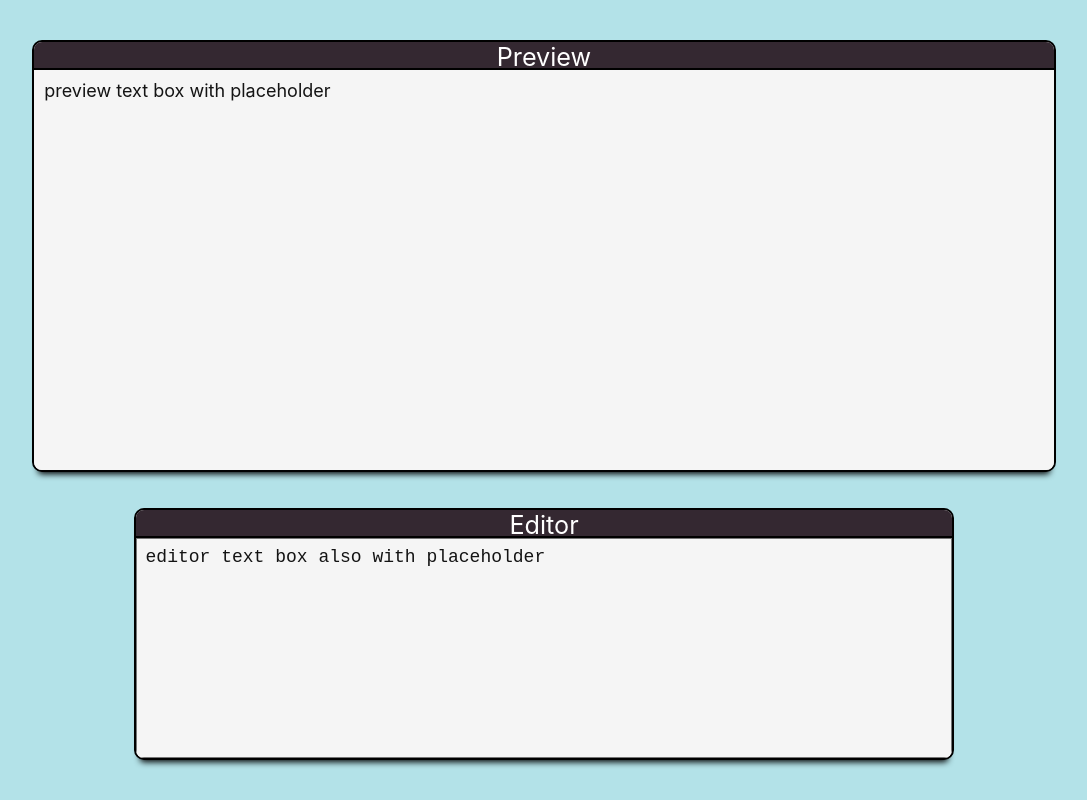
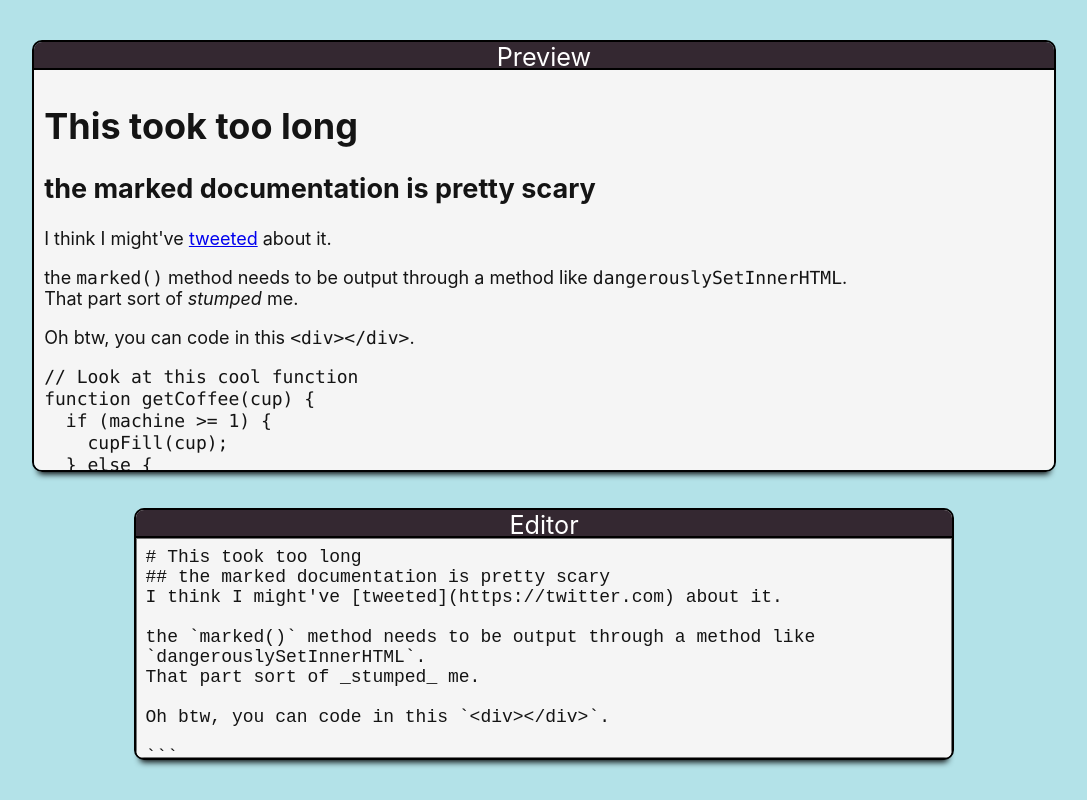
Before and after one commit to jsn-lps/markdown_previewer, a React (Create React App) app: page / in a window 1280 px wide. Shown: the whole page, without its empty margins (96-1183 px from the left). Built offline with nearby package versions, Linux system fonts and the light colour scheme.

Commit message:
solved! markdown editor complete

```diff
--- a/package.json
+++ b/package.json
@@ -6,6 +6,7 @@
     "@testing-library/jest-dom": "^5.16.5",
     "@testing-library/react": "^13.3.0",
     "@testing-library/user-event": "^13.5.0",
+    "marked": "^4.0.19",
     "react": "^18.2.0",
     "react-dom": "^18.2.0",
     "react-scripts": "5.0.1",
--- a/src/App.css
+++ b/src/App.css
@@ -40,7 +40,7 @@
   font-size: 1.4rem;
 }
 
-#boxcontent {
+#editor {
   font-size: 1rem;
   color: rgb(20, 20, 20);
   padding: 1%;
@@ -68,15 +68,26 @@
   border-radius: 10px;
   box-shadow: 0 8px 6px -6px black;
   background-color: whitesmoke;
+  margin: auto;
 }
 
 #preview {
+  font-size: 1rem;
+  color: rgb(20, 20, 20);
+  padding: 1%;
+  width: 100%;
+  height: 100%;
+  resize: none;
+  background-color: whitesmoke;
+}
+
+#previewBox {
   width: 100%;
   height: 60%;
+  margin: auto;
 }
 
-#editor {
+#editorBay {
   width: 80%;
   height: 35%;
-  margin: auto;
 }
--- a/src/App.js
+++ b/src/App.js
@@ -1,40 +1,116 @@
-import logo from './logo.svg';
 import './App.css';
+import React from 'react';
+// import ReactDOM from 'react-dom/client';
+import {marked} from 'marked';
+
+
+marked.setOptions({
+  breaks: true,
+});
 
 function App() {
   return (
     <div className="App">
-      <div className="Body-content">
-
-
-        <div className="TextBoxes" id="preview">
-          <div id="decalBar">
-            Preview
-          </div>
-          <div id="boxcontent">
-            preview text box with placeholder
-          </div>
-        </div>
-
-
-
-        <div id="spacer"></div>
-
-
-
-        <div className="TextBoxes" id="editor">
-          <div id="decalBar">
-            Editor
-          </div>
-          <textarea id="boxcontent">
-            editor text box also with placeholder
-          </textarea>
-        </div>
-
-
-      </div>
+        <MarkupEditor />
     </div>
   );
 }
 
+class MarkupEditor extends React.Component {
+  constructor(props) {
+    super(props);
+    this.state = {
+      input: placeholder,
+      placeholder: "Monkey ass"
+    }
+
+    this.textChange = this.textChange.bind(this)
+  }
+
+  textChange(e) {
+    this.setState({
+      input: e.target.value
+    })
+  }
+
+  render() {
+    return (
+      <div className="Body-content">
+          <Preview input={this.state.input} />
+        <div id="spacer"></div>
+          <Editor textChange={this.textChange} input={this.state.input} />
+      </div>
+    )
+  }
+}
+
+class Editor extends React.Component {
+  render() {
+    return (
+      <div className="TextBoxes" id="editorBay">
+      <div id="decalBar">
+        Editor
+      </div>
+      <textarea value={this.props.input} onChange={this.props.textChange} id="editor" />
+    </div>
+    )
+  }
+}
+
+class Preview extends React.Component {
+  render() {
+    return (
+      <div className="TextBoxes" id="previewBox">
+        <div id="decalBar">
+            Preview
+          </div>
+        <div id="preview" dangerouslySetInnerHTML={{__html: marked.parse(this.props.input)}} />
+      </div>
+    )
+  }
+}
+
+const placeholder = `# This took too long
+## the marked documentation is pretty scary
+I think I might've [tweeted](https://twitter.com) about it.
+
+the \`marked()\` method needs to be output through a method like \`dangerouslySetInnerHTML\`.
+That part sort of _stumped_ me.
+
+Oh btw, you can code in this \`<div></div>\`.
+
+\`\`\`
+// Look at this cool function
+function getCoffee(cup) {
+  if (machine >= 1) {
+    cupFill(cup);
+  } else {
+    return cup;
+  }
+  return cup + 1
+}
+\`\`\`
+
+Wow, I'm hungry. Guess I should:
+- Eat
+  - Read
+    - Workout
+      - Sleep
+
+In the order of
+1. Eat
+1. Eat
+1. more eat
+
+> **I've returned**
+
+ said batman. Probably.
+
+In case you're not sure
+![batman](https://www.freepnglogos.com/uploads/batman-png/batman-background-clipart-32.png)
+
+**THIS IS BATMAN**
+probably
+`
+
 export default App;
```
Also changed, not shown: 1 other file (tests, documents, lock files or other folders).
